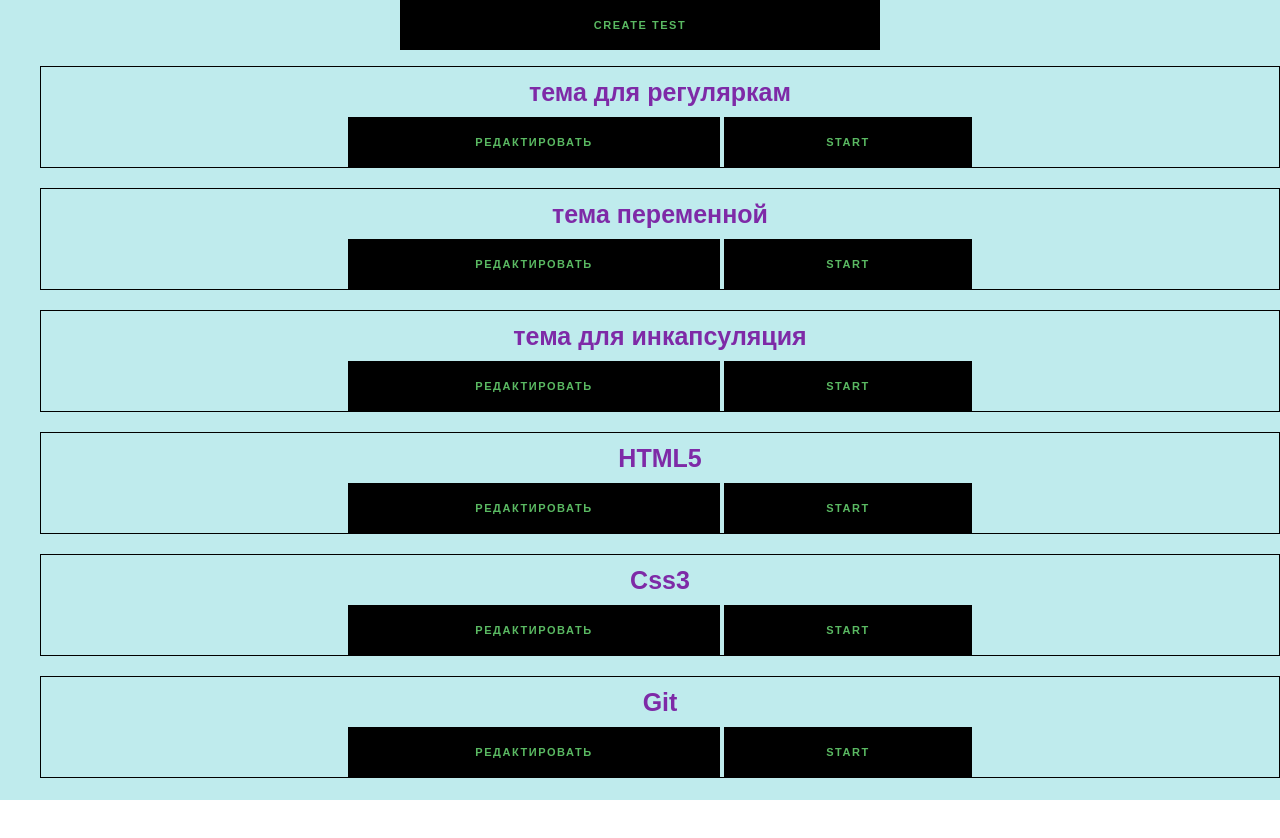
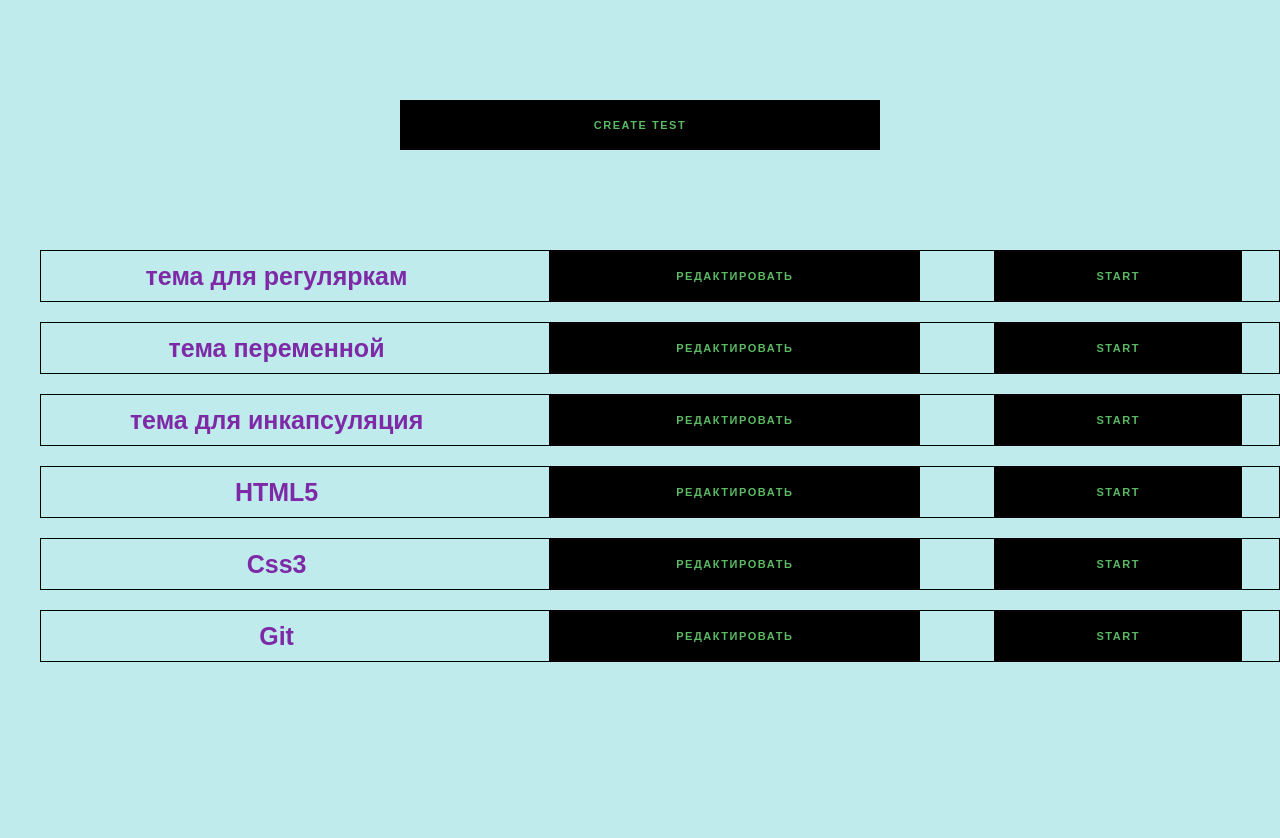
Before and after one commit to Kahoot-bootcamp4/kahootProject, a React (Create React App) app in the folder kahoot-project/: page / in a window 1280 px wide. Shown: the top 838 px of the page. Before the commit the page ends 800 px from the top, so only its background shows below. Built offline with nearby package versions, Linux system fonts and the light colour scheme.

Commit message:
add style

```diff
--- a/kahoot-project/src/components/adminChoiseTest/AdminChoiseTest.js
+++ b/kahoot-project/src/components/adminChoiseTest/AdminChoiseTest.js
@@ -3,7 +3,8 @@
 import  {Button} from "../UI";
 
 const Wraper = styled.div`
-display:block;
+    padding-top: 100px;
+    display:block;
     width: 100%;
     height: 100vh;
     background-color: #2dbcc34d;
@@ -12,15 +13,20 @@
 const Li = styled.li`
     border: 1px solid #000;
     margin-bottom: 20px;
+        display: flex;
+    justify-content: space-around;
 `;
 const Ul = styled.ul`
+    margin-top: 100px;
     list-style: none;
 `;
 const P  = styled.p`
     font-size: 25px;
     line-height: 0px;
     font-weight: 600;
-    color: #7e2aa7;`;
+    color: #7e2aa7;
+    width: 397.2px;
+        `;
 
 
 class AdminChoiseTest extends Component{
```
